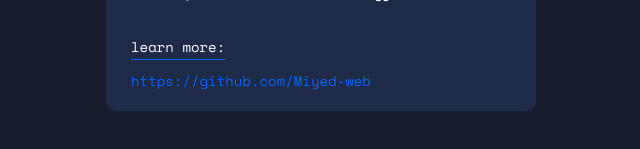
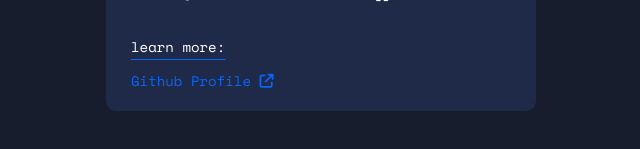
Before and after one commit to Miyed-web/Github-user-search-app, a plain HTML site: page index.html in a window 1280 px wide. Shown: the part 577-726 px from the top of the page, without its empty margins (319-959 px from the left). Drawn offline with nearby package versions, Linux system fonts and the light colour scheme.

Commit message:
Update index.html

```diff
--- a/index.html
+++ b/index.html
@@ -88,8 +88,9 @@
       </div>
       <div class="learn-more">
         <p>learn more:</p>
-        <a href="www.google.com" class="learnMore">
-          https://github.com/Miyed-web
+              <a href="www.google.com" class="learnMore">
+      <span>Github Profile</span>
+        <i class="fa-solid fa-arrow-up-right-from-square"></i>
         </a>
       </div>
     </div>
```
